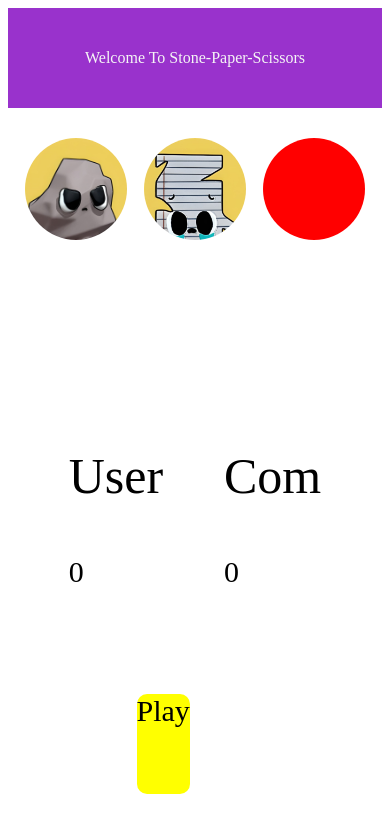
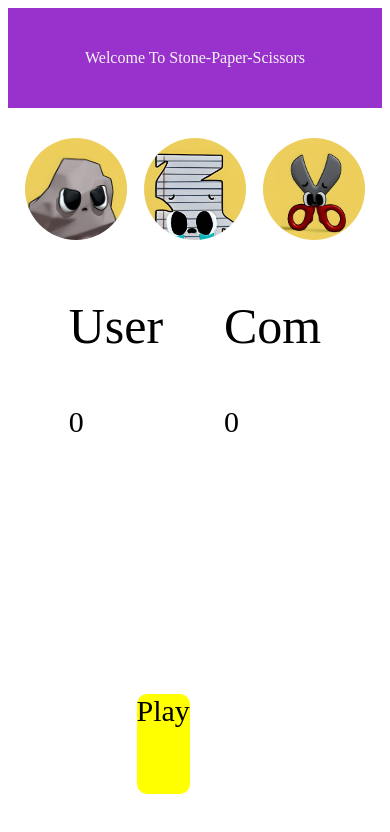
Before and after one commit to bhushansable/Stone-paper-Scissor-, a plain HTML site: page index.html in a window 390 px wide. Drawn offline with Linux system fonts and the light colour scheme.

Commit message:
Fix typo in Scissors ID and ensure consistent scoreboard styling

```diff
--- a/style.css
+++ b/style.css
@@ -51,7 +51,7 @@
     background-size: cover;
 }
 
-#Scissor{
+#Scissors{
     background-image: url(Image/S.jpeg);
     background-size: cover;
 }
@@ -123,4 +123,14 @@
 #title{
     font-size: 1rem;
 }
+
+#scorebord {
+        height: 100px;
+        width: 100%;
+        display: flex;
+        justify-content: space-evenly;
+        align-items: center;
+        position: relative;
+        bottom: 150px;
+    }
 }
```
